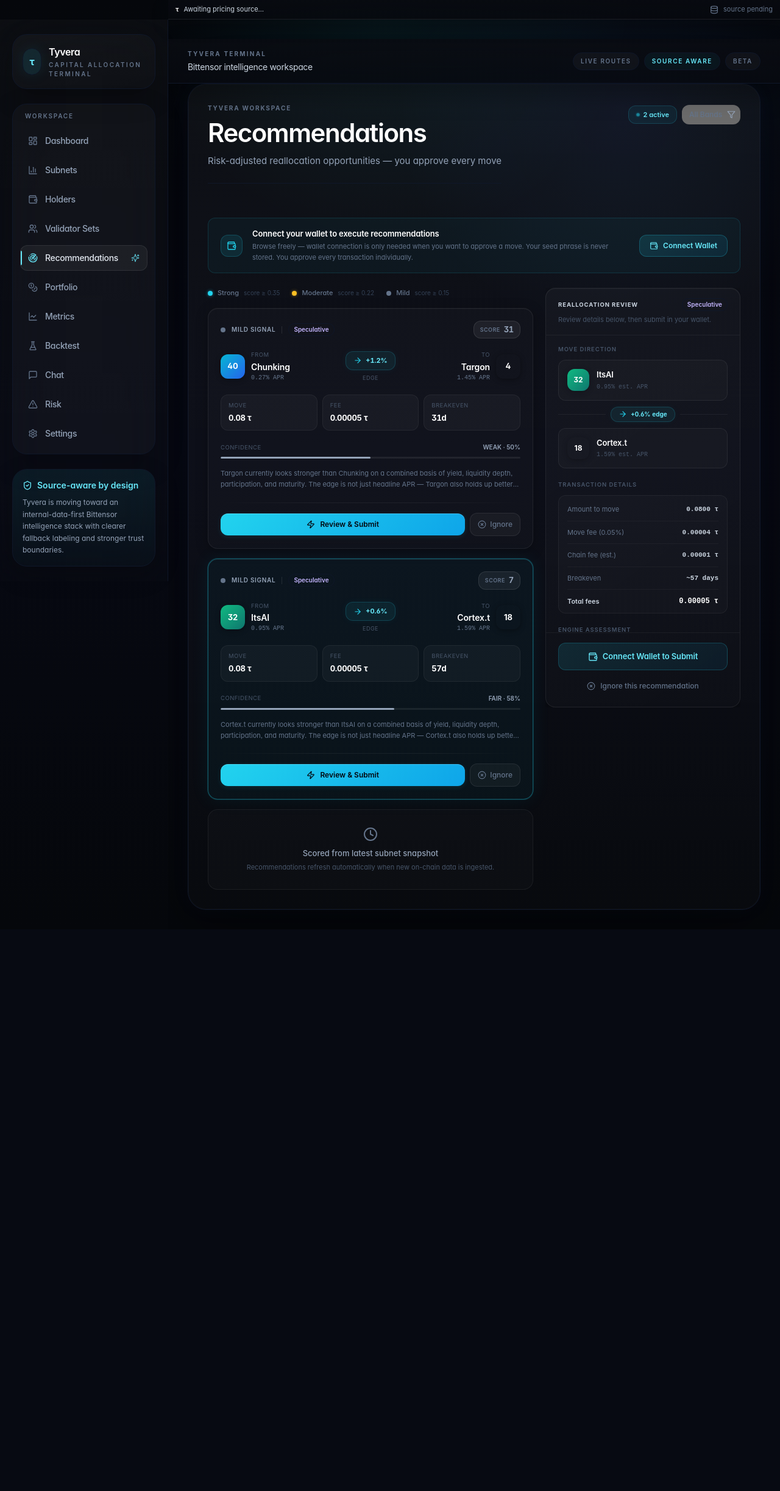
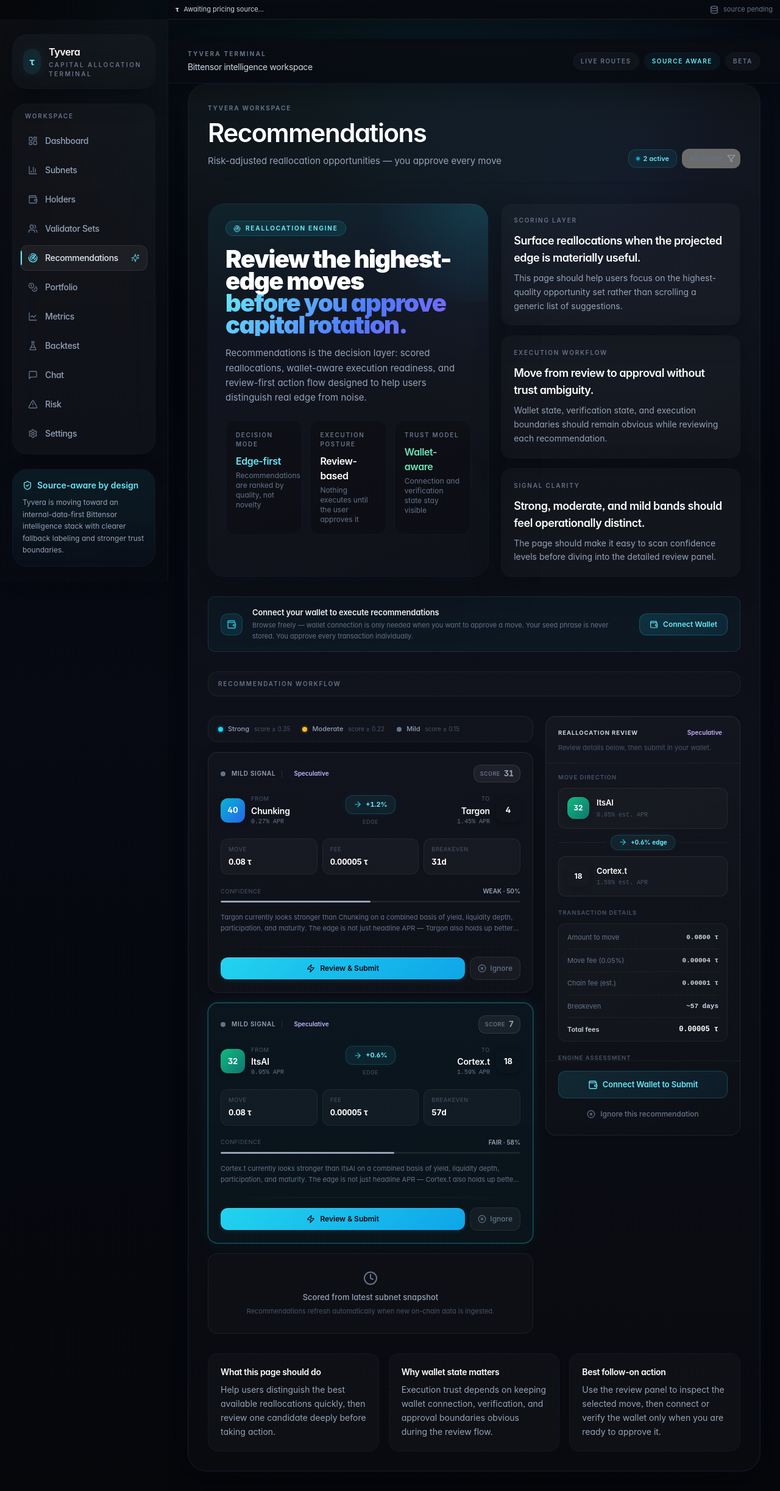
Before and after one commit to openclawbeta/tyvera, a Next.js app: page /recommendations in a window 1280 px wide. Shown: the whole page at 61% size. Before the commit the page ends 1524 px from the top, so only its background shows below. Built offline with nearby package versions, Linux system fonts and the light colour scheme; no server answers.

Commit message:
feat(ui): refine recommendations decision layer

```diff
--- a/app/(app)/recommendations/page.tsx
+++ b/app/(app)/recommendations/page.tsx
@@ -1,7 +1,7 @@
 "use client";
 
 import { useState } from "react";
-import { Filter, Clock, CheckCircle, Wallet, Shield, AlertCircle } from "lucide-react";
+import { Filter, Clock, CheckCircle, Wallet, Shield, AlertCircle, Radar, Sparkles } from "lucide-react";
 import { PageHeader } from "@/components/layout/page-header";
 import { FadeIn } from "@/components/ui-custom/fade-in";
 import { RecommendationCard } from "@/components/recommendations/recommendation-card";
@@ -11,36 +11,31 @@ import { useWallet } from "@/lib/wallet-context";
 import type { RecommendationUiModel as Recommendation } from "@/lib/types/recommendations";
 
 const BANDS = [
-  { dot: "#22d3ee",  dotGlow: "rgba(34,211,238,0.6)",  label: "Strong",   range: "score ≥ 0.35" },
-  { dot: "#fbbf24",  dotGlow: "rgba(251,191,36,0.5)",   label: "Moderate", range: "score ≥ 0.22" },
-  { dot: "#64748b",  dotGlow: "",                        label: "Mild",     range: "score ≥ 0.15" },
+  { dot: "#22d3ee", dotGlow: "rgba(34,211,238,0.6)", label: "Strong", range: "score ≥ 0.35" },
+  { dot: "#fbbf24", dotGlow: "rgba(251,191,36,0.5)", label: "Moderate", range: "score ≥ 0.22" },
+  { dot: "#64748b", dotGlow: "", label: "Mild", range: "score ≥ 0.15" },
 ];
-
-/* -------------------------------------------------------------------------------------------------------------------------------------- */
-/* Wallet banners                                                       */
-/* -------------------------------------------------------------------------------------------------------------------------------------- */
 
 function WalletBanner() {
   const { walletState, openModal, verify } = useWallet();
 
-  /* Verified -- show standard trust copy */
   if (walletState === "verified" || walletState === "pending_approval") {
     return (
       <FadeIn>
         <div
-          className="flex items-center gap-3 px-4 py-3 rounded-xl"
+          className="flex items-center gap-3 rounded-xl px-4 py-3"
           style={{
             background: "rgba(52,211,153,0.04)",
             border: "1px solid rgba(52,211,153,0.14)",
           }}
         >
-          <CheckCircle className="w-4 h-4 text-emerald-400 flex-shrink-0" />
+          <CheckCircle className="h-4 w-4 shrink-0 text-emerald-400" />
           <p className="text-[12px] text-slate-400">
             <span className="font-semibold text-emerald-300">You approve every move.</span>{" "}
             Recommendations are suggestions only. Nothing executes until you sign in your wallet.
           </p>
-          <div className="ml-auto flex items-center gap-1.5 flex-shrink-0">
-            <Shield className="w-3 h-3 text-slate-600" />
+          <div className="ml-auto flex shrink-0 items-center gap-1.5">
+            <Shield className="h-3 w-3 text-slate-600" />
             <span className="text-[10px] text-slate-600">Wallet verified</span>
           </div>
         </div>
@@ -48,25 +43,24 @@ function WalletBanner() {
     );
   }
 
-  /* Connected but not verified */
   if (walletState === "connected") {
     return (
       <FadeIn>
         <div
-          className="flex items-center gap-3 px-4 py-3 rounded-xl"
+          className="flex items-center gap-3 rounded-xl px-4 py-3"
           style={{
             background: "rgba(251,191,36,0.04)",
             border: "1px solid rgba(251,191,36,0.18)",
           }}
         >
-          <AlertCircle className="w-4 h-4 text-amber-400 flex-shrink-0" />
-          <p className="text-[12px] text-slate-400 flex-1">
+          <AlertCircle className="h-4 w-4 shrink-0 text-amber-400" />
+          <p className="flex-1 text-[12px] text-slate-400">
             <span className="font-semibold text-amber-300">Wallet verification required.</span>{" "}
             Sign a one-time message to confirm ownership before submitting any moves. No TAO is spent.
           </p>
           <button
             onClick={verify}
-            className="flex-shrink-0 flex items-center gap-1.5 text-[11px] font-semibold px-3 py-1.5 rounded-lg transition-all duration-150"
+            className="flex shrink-0 items-center gap-1.5 rounded-lg px-3 py-1.5 text-[11px] font-semibold transition-all duration-150"
             style={{
               background: "rgba(251,191,36,0.1)",
               border: "1px solid rgba(251,191,36,0.25)",
@@ -79,7 +73,7 @@ function WalletBanner() {
               (e.currentTarget as HTMLElement).style.background = "rgba(251,191,36,0.1)";
             }}
           >
-            <Shield className="w-3 h-3" />
+            <Shield className="h-3 w-3" />
             Verify now
           </button>
         </div>
@@ -87,54 +81,50 @@ function WalletBanner() {
     );
   }
 
-  /* Disconnected */
   return (
     <FadeIn>
       <div
-        className="flex items-center gap-4 px-5 py-4 rounded-xl"
+        className="flex items-center gap-4 rounded-xl px-5 py-4"
         style={{
           background: "rgba(34,211,238,0.04)",
           border: "1px solid rgba(34,211,238,0.14)",
         }}
       >
         <div
-          className="w-9 h-9 rounded-xl flex items-center justify-center flex-shrink-0"
+          className="flex h-9 w-9 shrink-0 items-center justify-center rounded-xl"
           style={{
             background: "rgba(34,211,238,0.1)",
             border: "1px solid rgba(34,211,238,0.2)",
           }}
         >
-          <Wallet className="w-4 h-4" style={{ color: "#22d3ee" }} />
+          <Wallet className="h-4 w-4" style={{ color: "#22d3ee" }} />
         </div>
         <div className="flex-1">
-          <p className="text-[13px] font-semibold text-white mb-0.5" style={{ letterSpacing: "-0.01em" }}>
+          <p className="mb-0.5 text-[13px] font-semibold text-white" style={{ letterSpacing: "-0.01em" }}>
             Connect your wallet to execute recommendations
           </p>
-          <p className="text-[11px] text-slate-500 leading-relaxed">
-            Browse freely — wallet connection is only needed when you want to approve a move.
-            Your seed phrase is never stored. You approve every transaction individually.
+          <p className="text-[11px] leading-relaxed text-slate-500">
+            Browse freely — wallet connection is only needed when you want to approve a move. Your seed phrase is never stored. You approve every transaction individually.
           </p>
         </div>
         <button
           onClick={openModal}
-          className="flex-shrink-0 flex items-center gap-2 text-[12px] font-semibold px-4 py-2 rounded-xl transition-all duration-200"
+          className="flex shrink-0 items-center gap-2 rounded-xl px-4 py-2 text-[12px] font-semibold transition-all duration-200"
           style={{
             background: "linear-gradient(135deg, rgba(34,211,238,0.14) 0%, rgba(14,165,233,0.1) 100%)",
             border: "1px solid rgba(34,211,238,0.25)",
             color: "#67e8f9",
           }}
           onMouseEnter={(e) => {
-            (e.currentTarget as HTMLElement).style.background =
-              "linear-gradient(135deg, rgba(34,211,238,0.22) 0%, rgba(14,165,233,0.16) 100%)";
+            (e.currentTarget as HTMLElement).style.background = "linear-gradient(135deg, rgba(34,211,238,0.22) 0%, rgba(14,165,233,0.16) 100%)";
             (e.currentTarget as HTMLElement).style.borderColor = "rgba(34,211,238,0.38)";
           }}
           onMouseLeave={(e) => {
-            (e.currentTarget as HTMLElement).style.background =
-              "linear-gradient(135deg, rgba(34,211,238,0.14) 0%, rgba(14,165,233,0.1) 100%)";
+            (e.currentTarget as HTMLElement).style.background = "linear-gradient(135deg, rgba(34,211,238,0.14) 0%, rgba(14,165,233,0.1) 100%)";
             (e.currentTarget as HTMLElement).style.borderColor = "rgba(34,211,238,0.25)";
           }}
         >
-          <Wallet className="w-3.5 h-3.5" />
+          <Wallet className="h-3.5 w-3.5" />
           Connect Wallet
         </button>
       </div>
@@ -142,29 +132,17 @@ function WalletBanner() {
   );
 }
 
-/* -------------------------------------------------------------------------------------------------------------------------------------- */
-/* Page                                                                 */
-/* -------------------------------------------------------------------------------------------------------------------------------------- */
-
 export default function RecommendationsPage() {
   const recommendations = getRecommendations();
   const [selected, setSelected] = useState<Recommendation | null>(recommendations[1] ?? recommendations[0] ?? null);
   const [filterBand, setFilterBand] = useState<string>("all");
 
-  const filteredRecs = filterBand === "all"
-    ? recommendations
-    : recommendations.filter((r) => r.band.toLowerCase() === filterBand);
+  const filteredRecs = filterBand === "all" ? recommendations : recommendations.filter((r) => r.band.toLowerCase() === filterBand);
 
   return (
-    <div className="max-w-[1400px] mx-auto space-y-6">
-
-      {/* ---- Header ---- */}
-      <div className="flex flex-wrap items-start justify-between gap-3">
-        <PageHeader
-          title="Recommendations"
-          subtitle="Risk-adjusted reallocation opportunities — you approve every move"
-        />
-        <div className="flex items-center gap-2 mt-0.5">
+    <div className="mx-auto max-w-[1440px] space-y-8">
+      <PageHeader title="Recommendations" subtitle="Risk-adjusted reallocation opportunities — you approve every move">
+        <div className="flex items-center gap-2">
           <div
             className="flex items-center gap-1.5 rounded-xl px-3 py-1.5"
             style={{
@@ -172,89 +150,160 @@ export default function RecommendationsPage() {
               border: "1px solid rgba(34,211,238,0.18)",
             }}
           >
-            <span
-              className="w-1.5 h-1.5 bg-cyan-400 rounded-full animate-pulse-dot"
-              style={{ boxShadow: "0 0 4px rgba(34,211,238,0.6)" }}
-            />
-            <span className="text-[11px] font-semibold text-cyan-300">
-              {recommendations.length} active
-            </span>
+            <span className="h-1.5 w-1.5 rounded-full bg-cyan-400 animate-pulse-dot" style={{ boxShadow: "0 0 4px rgba(34,211,238,0.6)" }} />
+            <span className="text-[11px] font-semibold text-cyan-300">{recommendations.length} active</span>
           </div>
           <div className="relative">
-            <select
-              value={filterBand}
-              onChange={(e) => setFilterBand(e.target.value)}
-              className="appearance-none btn-ghost gap-1.5 pr-7 cursor-pointer"
-            >
+            <select value={filterBand} onChange={(e) => setFilterBand(e.target.value)} className="btn-ghost cursor-pointer gap-1.5 pr-7 appearance-none">
               <option value="all">All Bands</option>
               <option value="strong">Strong</option>
               <option value="moderate">Moderate</option>
               <option value="mild">Mild</option>
             </select>
-            <Filter className="w-3.5 h-3.5 absolute right-2 top-1/2 -translate-y-1/2 pointer-events-none text-slate-400" />
+            <Filter className="pointer-events-none absolute right-2 top-1/2 h-3.5 w-3.5 -translate-y-1/2 text-slate-400" />
           </div>
+        </div>
+      </PageHeader>
+
+      <div className="grid gap-5 xl:grid-cols-[1.08fr_0.92fr]">
+        <div
+          className="relative overflow-hidden rounded-[28px] border border-white/8 p-6 md:p-7"
+          style={{
+            background:
+              "linear-gradient(160deg, rgba(34,211,238,0.08) 0%, rgba(79,124,255,0.045) 28%, rgba(255,255,255,0.018) 62%, rgba(255,255,255,0.012) 100%)",
+            boxShadow:
+              "0 24px 80px rgba(0,0,0,0.34), inset 0 1px 0 rgba(255,255,255,0.05), 0 0 40px rgba(34,211,238,0.04)",
+          }}
+        >
+          <div className="absolute right-0 top-0 h-40 w-56 pointer-events-none" style={{ background: "radial-gradient(circle at top right, rgba(34,211,238,0.16), transparent 68%)" }} />
+
+          <div className="relative">
+            <div className="inline-flex items-center gap-2 rounded-full border border-cyan-400/20 bg-cyan-400/10 px-3 py-1 text-[10px] font-bold uppercase tracking-[0.18em] text-cyan-300">
+              <Radar className="h-3 w-3" />
+              reallocation engine
+            </div>
+
+            <h2 className="mt-5 text-3xl font-black tracking-[-0.04em] text-white md:text-[40px]">
+              Review the highest-edge moves
+              <span className="block bg-[linear-gradient(135deg,#67e8f9_0%,#4f7cff_55%,#8b5cf6_100%)] bg-clip-text text-transparent">
+                before you approve capital rotation.
+              </span>
+            </h2>
+
+            <p className="mt-4 max-w-2xl text-sm leading-relaxed text-slate-400 md:text-[15px]">
+              Recommendations is the decision layer: scored reallocations, wallet-aware execution readiness, and review-first action flow designed to help users distinguish real edge from noise.
+            </p>
+
+            <div className="mt-6 grid gap-3 md:grid-cols-3">
+              {[
+                { label: "Decision mode", value: "Edge-first", note: "Recommendations are ranked by quality, not novelty", tone: "text-cyan-300" },
+                { label: "Execution posture", value: "Review-based", note: "Nothing executes until the user approves it", tone: "text-white" },
+                { label: "Trust model", value: "Wallet-aware", note: "Connection and verification state stay visible", tone: "text-emerald-300" },
+              ].map((card) => (
+                <div key={card.label} className="rounded-2xl border border-white/8 bg-black/20 px-4 py-4">
+                  <div className="text-[10px] font-semibold uppercase tracking-[0.16em] text-slate-500">{card.label}</div>
+                  <div className={`mt-2 text-base font-semibold tracking-tight ${card.tone}`}>{card.value}</div>
+                  <div className="mt-1 text-xs text-slate-500">{card.note}</div>
+                </div>
+              ))}
+            </div>
+          </div>
+        </div>
+
+        <div className="grid gap-4">
+          {[
+            {
+              label: "Scoring layer",
+              title: "Surface reallocations when the projected edge is materially useful.",
+              detail: "This page should help users focus on the highest-quality opportunity set rather than scrolling a generic list of suggestions.",
+            },
+            {
+              label: "Execution workflow",
+              title: "Move from review to approval without trust ambiguity.",
+              detail: "Wallet state, verification state, and execution boundaries should remain obvious while reviewing each recommendation.",
+            },
+            {
+              label: "Signal clarity",
+              title: "Strong, moderate, and mild bands should feel operationally distinct.",
+              detail: "The page should make it easy to scan confidence levels before diving into the detailed review panel.",
+            },
+          ].map((item) => (
+            <div key={item.label} className="rounded-2xl border border-white/8 bg-white/[0.025] p-5 shadow-[0_14px_50px_rgba(0,0,0,0.24)]">
+              <div className="text-[10px] font-semibold uppercase tracking-[0.18em] text-slate-500">{item.label}</div>
+              <div className="mt-3 text-lg font-semibold tracking-tight text-white">{item.title}</div>
+              <p className="mt-2 text-sm leading-relaxed text-slate-400">{item.detail}</p>
+            </div>
+          ))}
         </div>
       </div>
 
-      {/* ---- Wallet-aware trust banner ---- */}
       <WalletBanner />
 
-      <div className="flex flex-col lg:flex-row gap-5">
-        {/* Left: list */}
-        <div className="flex-1 min-w-0 space-y-4">
+      <div className="rounded-2xl border border-white/[0.06] bg-white/[0.02] px-4 py-3 text-[10px] font-semibold uppercase tracking-[0.18em] text-slate-500">
+        Recommendation workflow
+      </div>
 
-          {/* Band legend */}
+      <div className="flex flex-col gap-5 lg:flex-row">
+        <div className="min-w-0 flex-1 space-y-4">
           <FadeIn delay={0.04}>
-            <div className="flex items-center gap-5">
+            <div className="flex flex-wrap items-center gap-5 rounded-2xl border border-white/[0.06] bg-white/[0.02] px-4 py-3">
               {BANDS.map(({ dot, dotGlow, label, range }) => (
                 <div key={label} className="flex items-center gap-2">
-                  <span
-                    className="w-2 h-2 rounded-full flex-shrink-0"
-                    style={{ background: dot, boxShadow: dotGlow ? `0 0 5px ${dotGlow}` : undefined }}
-                  />
-                  <span className="text-[11px] font-medium text-slate-500">{label}</span>
-                  <span className="text-[10px] text-slate-700">{range}</span>
+                  <span className="h-2 w-2 shrink-0 rounded-full" style={{ background: dot, boxShadow: dotGlow ? `0 0 5px ${dotGlow}` : undefined }} />
+                  <span className="text-[11px] font-medium text-slate-400">{label}</span>
+                  <span className="text-[10px] text-slate-600">{range}</span>
                 </div>
               ))}
             </div>
           </FadeIn>
 
-          {/* Cards */}
           {filteredRecs.map((rec, i) => (
-            <RecommendationCard
-              key={rec.id}
-              rec={rec}
-              selected={selected?.id === rec.id}
-              onSelect={() => setSelected(rec)}
-              index={i}
-            />
+            <RecommendationCard key={rec.id} rec={rec} selected={selected?.id === rec.id} onSelect={() => setSelected(rec)} index={i} />
           ))}
 
-          {/* Next run */}
           <FadeIn delay={0.3}>
             <div
-              className="text-center py-7 rounded-2xl"
+              className="rounded-2xl py-7 text-center"
               style={{
                 background: "rgba(255,255,255,0.018)",
                 border: "1px solid rgba(255,255,255,0.06)",
               }}
             >
-              <Clock className="w-6 h-6 mx-auto mb-2.5" style={{ color: "#64748b" }} />
-              <p className="text-[13px] font-medium text-slate-400">
-                Scored from latest subnet snapshot
-              </p>
-              <p className="text-[11px] text-slate-600 mt-1">
-                Recommendations refresh automatically when new on-chain data is ingested.
-              </p>
+              <Clock className="mx-auto mb-2.5 h-6 w-6" style={{ color: "#64748b" }} />
+              <p className="text-[13px] font-medium text-slate-400">Scored from latest subnet snapshot</p>
+              <p className="mt-1 text-[11px] text-slate-600">Recommendations refresh automatically when new on-chain data is ingested.</p>
             </div>
           </FadeIn>
         </div>
 
-        {/* Right: review panel */}
-        <div className="w-full lg:w-[320px] flex-shrink-0 lg:sticky lg:top-20 lg:max-h-[calc(100vh-7rem)] lg:overflow-y-auto">
+        <div className="w-full shrink-0 lg:w-[320px] lg:sticky lg:top-20 lg:max-h-[calc(100vh-7rem)] lg:overflow-y-auto">
           <ReviewPanel rec={selected} onIgnore={() => setSelected(null)} />
         </div>
       </div>
+
+      <FadeIn>
+        <div className="grid gap-4 md:grid-cols-3">
+          {[
+            {
+              title: "What this page should do",
+              detail: "Help users distinguish the best available reallocations quickly, then review one candidate deeply before taking action.",
+            },
+            {
+              title: "Why wallet state matters",
+              detail: "Execution trust depends on keeping wallet connection, verification, and approval boundaries obvious during the review flow.",
+            },
+            {
+              title: "Best follow-on action",
+              detail: "Use the review panel to inspect the selected move, then connect or verify the wallet only when you are ready to approve it.",
+            },
+          ].map((card) => (
+            <div key={card.title} className="rounded-2xl border border-white/8 bg-white/[0.022] p-5">
+              <div className="text-sm font-semibold tracking-tight text-white">{card.title}</div>
+              <p className="mt-2 text-sm leading-relaxed text-slate-400">{card.detail}</p>
+            </div>
+          ))}
+        </div>
+      </FadeIn>
     </div>
   );
 }
```
